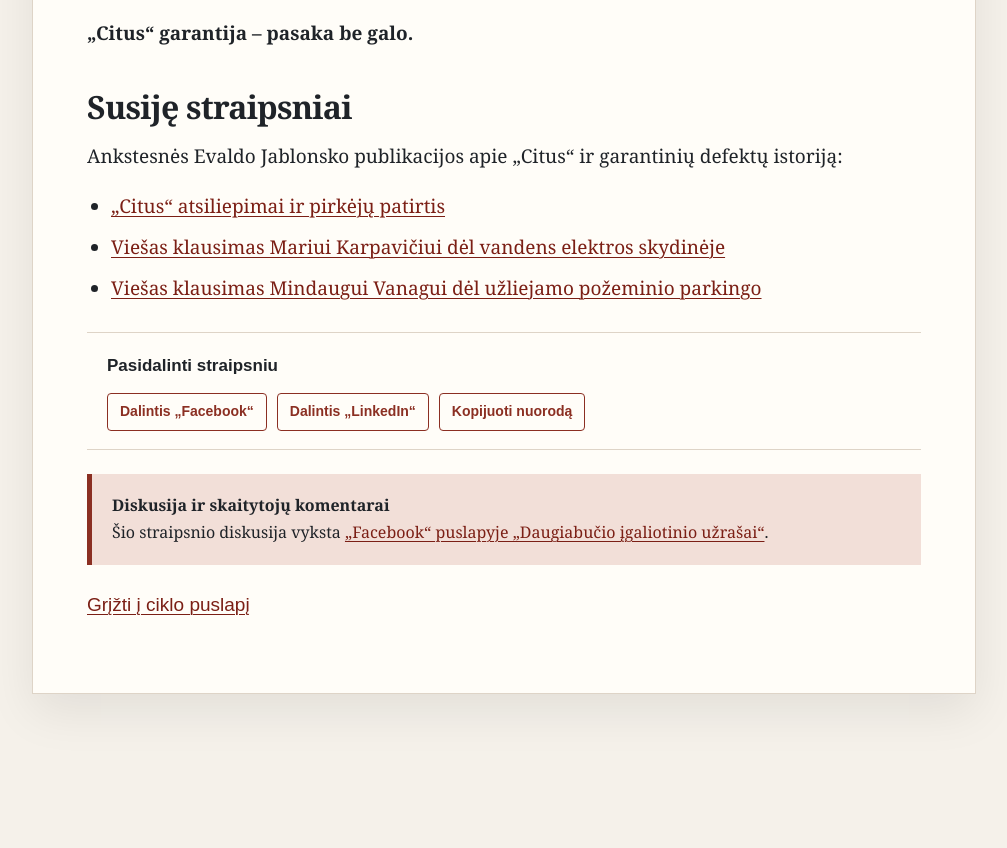
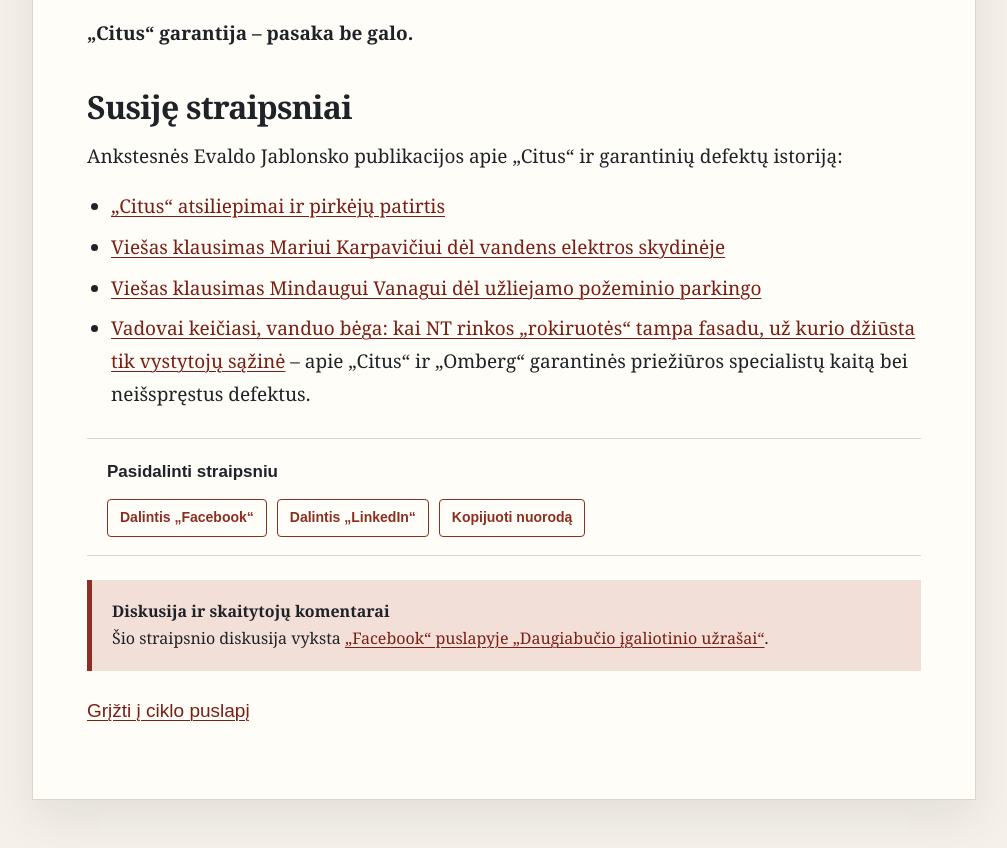
Before and after one commit to evkanas/evkanas.github.io, a Jekyll site: the page built from daugiabucio-igaliotinio-uzrasai/citus/citus-garantija.md, in a window 1280 px wide and 900 px high, scrolled down 7239 px. Shown: the top 848 px of the window, without its empty margins (136-1143 px from the left). Built offline with Jekyll 4.4.1, drawn with Linux system fonts in a browser that asks for light colours; comment, search, counter and statistics services are not loaded; before the commit the page ends 8033 px from its top, so only the background shows below that.

Commit message:
Complete related links across all Citus articles

```diff
--- a/daugiabucio-igaliotinio-uzrasai/citus/citus-garantija.md
+++ b/daugiabucio-igaliotinio-uzrasai/citus/citus-garantija.md
@@ -368,6 +368,7 @@
 - [„Citus“ atsiliepimai ir pirkėjų patirtis](/daugiabucio-igaliotinio-uzrasai/citus/citus-atsiliepimai/)
 - [Viešas klausimas Mariui Karpavičiui dėl vandens elektros skydinėje](/daugiabucio-igaliotinio-uzrasai/citus/marius-karpavicius-elektros-skydine-vanduo/)
 - [Viešas klausimas Mindaugui Vanagui dėl užliejamo požeminio parkingo](/daugiabucio-igaliotinio-uzrasai/citus/mindaugas-vanagas-uzliejamas-parkingas/)
+- [Vadovai keičiasi, vanduo bėga: kai NT rinkos „rokiruotės“ tampa fasadu, už kurio džiūsta tik vystytojų sąžinė](/daugiabucio-igaliotinio-uzrasai/citus-omberg-garantines-prieziuros-rokiruote/) – apie „Citus“ ir „Omberg“ garantinės priežiūros specialistų kaitą bei neišspręstus defektus.
 
 <div class="citus-share">
   <strong>Pasidalinti straipsniu</strong>
```
Also changed, not shown: daugiabucio-igaliotinio-uzrasai/citus/citus-atsiliepimai.md (+1 -0 lines), daugiabucio-igaliotinio-uzrasai/citus/citus-omberg-garantines-prieziuros-rokiruote.md (+2 -0 lines).
